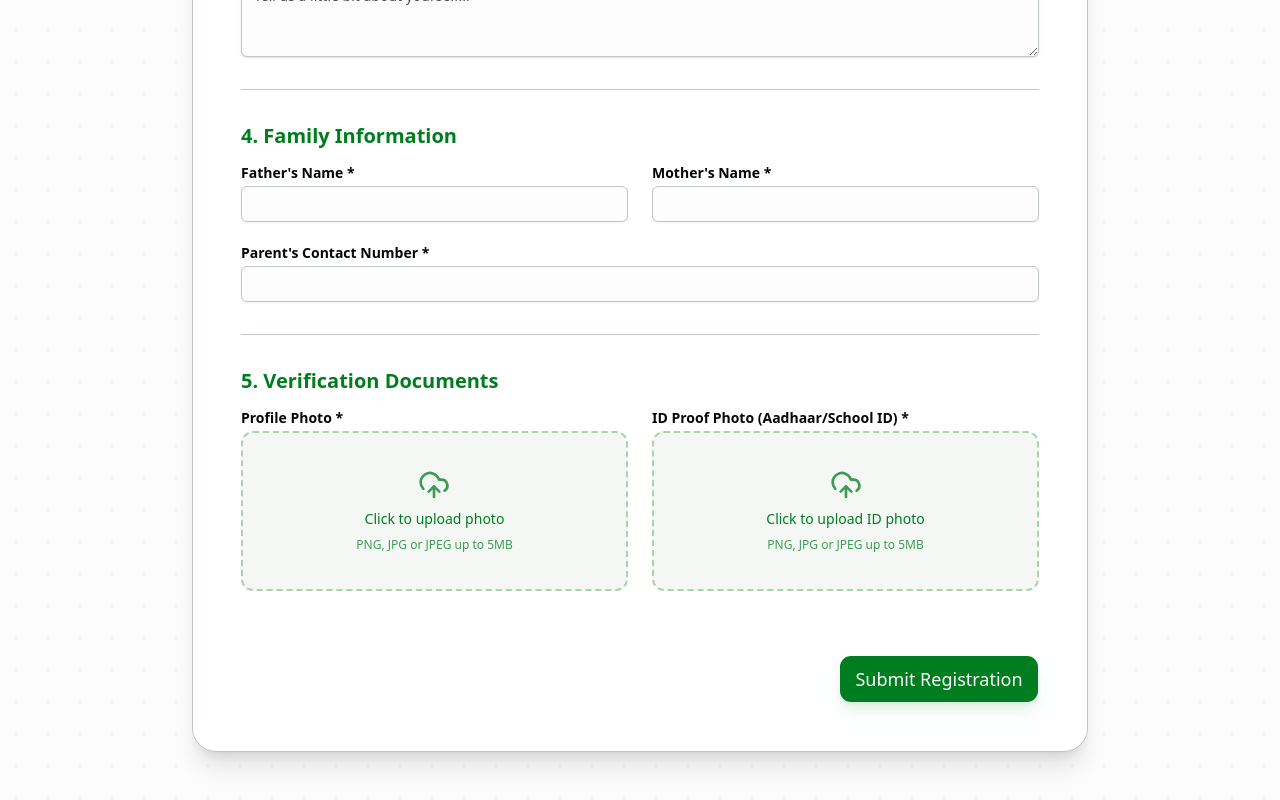
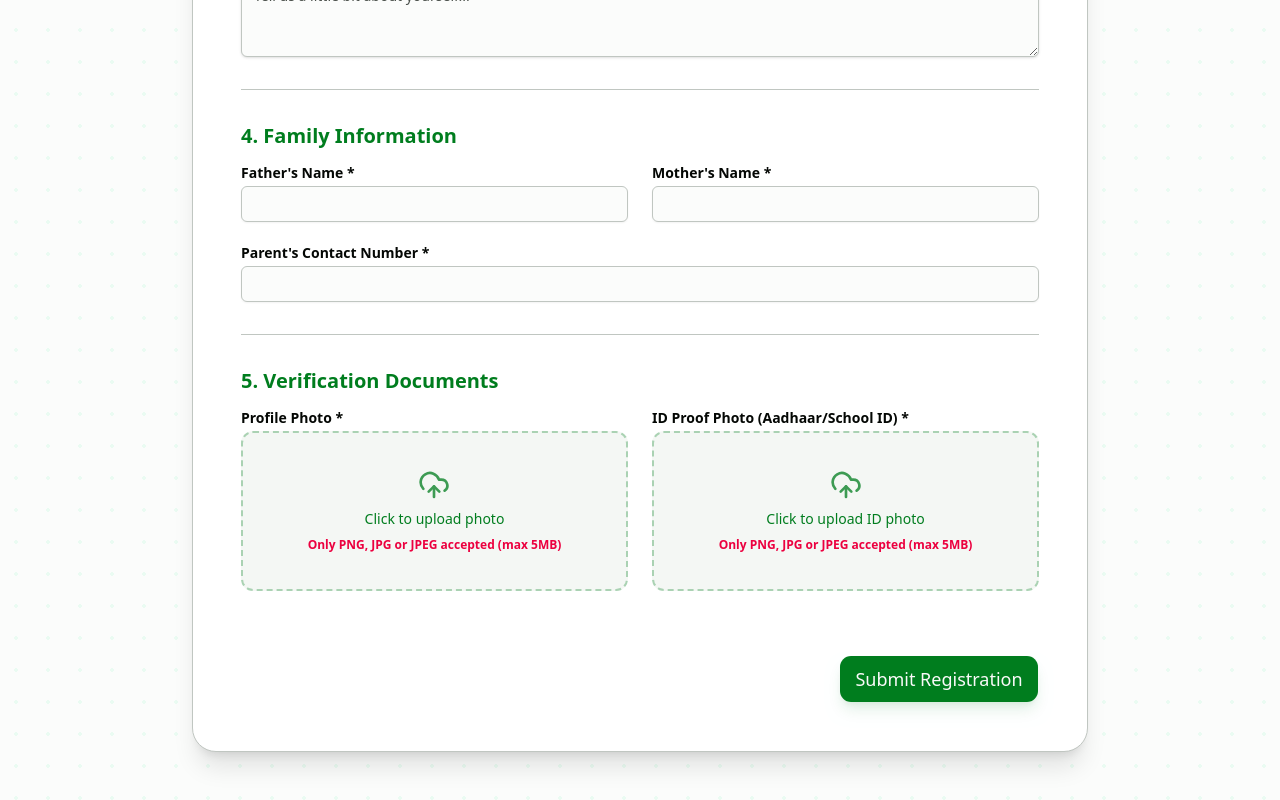
Before and after one commit to rpm2806/VSF, a Next.js app: page /signup in a window 1280 px wide. Shown: the part 1138-1938 px from the top of the page. Built offline with nearby package versions, Linux system fonts and the light colour scheme.

Commit message:
style: emphasize strict PNG, JPG, JPEG only accept formats inside signup dropzone subtext

```diff
--- a/src/app/signup/page.tsx
+++ b/src/app/signup/page.tsx
@@ -381,7 +381,7 @@ export default function SignupPage() {
                         <>
                           <UploadCloud className="w-8 h-8 opacity-75" />
                           <span className="text-sm font-medium">Click to upload photo</span>
-                          <span className="text-xs opacity-75">PNG, JPG or JPEG up to 5MB</span>
+                          <span className="text-xs font-semibold text-rose-600 dark:text-rose-400">Only PNG, JPG or JPEG accepted (max 5MB)</span>
                         </>
                       )}
                     </div>
@@ -423,7 +423,7 @@ export default function SignupPage() {
                         <>
                           <UploadCloud className="w-8 h-8 opacity-75" />
                           <span className="text-sm font-medium">Click to upload ID photo</span>
-                          <span className="text-xs opacity-75">PNG, JPG or JPEG up to 5MB</span>
+                          <span className="text-xs font-semibold text-rose-600 dark:text-rose-400">Only PNG, JPG or JPEG accepted (max 5MB)</span>
                         </>
                       )}
                     </div>
```
